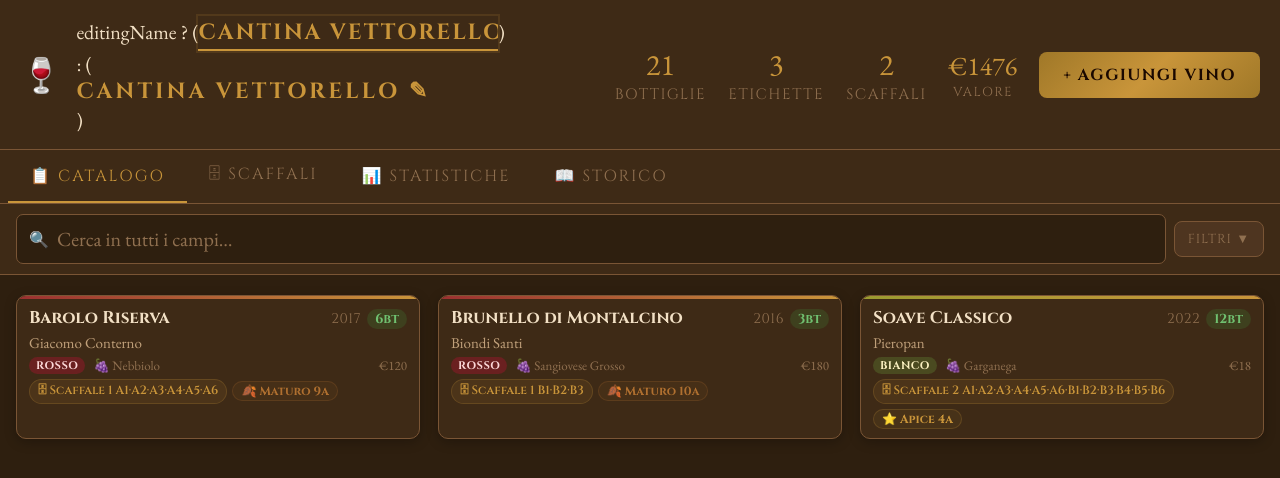
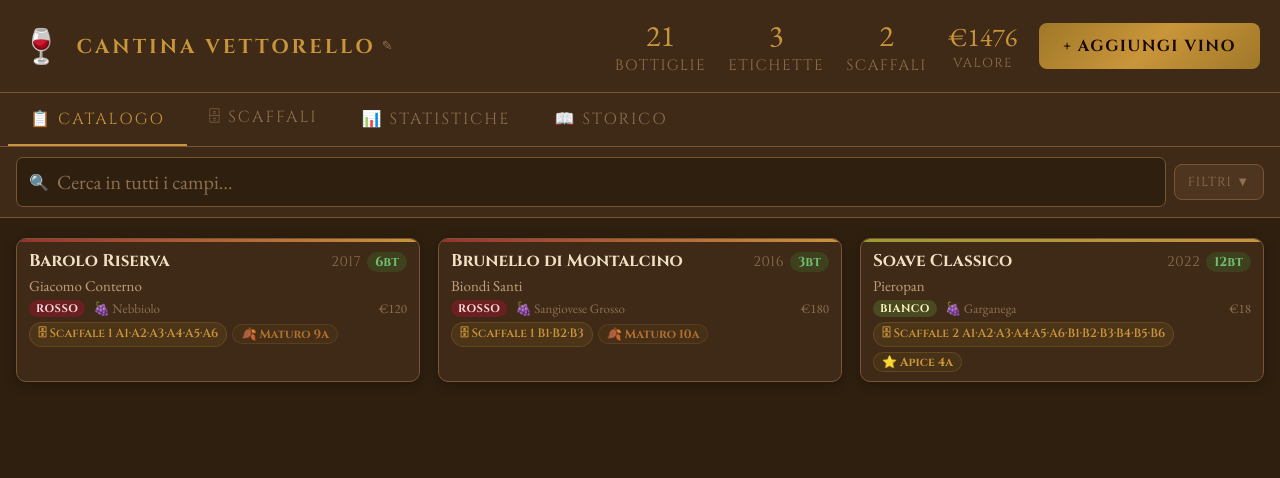
Before and after one commit to mvettore/cantina, a React (Vite) app: page / in a window 1280 px wide. Shown: the top 478 px of the page. Built offline with nearby package versions, Linux system fonts and the light colour scheme.

Commit message:
fix: header nome corretto, ricerca nello storico

```diff
--- a/src/App.jsx
+++ b/src/App.jsx
@@ -297,6 +297,7 @@
   const [logModal, setLogModal] = useState(null); // wine being logged
   const [logEntry, setLogEntry] = useState(null); // current entry being edited
   const [logView, setLogView] = useState("list"); // "list" | "entry"
+  const [logSearch, setLogSearch] = useState("");
   const [viewingEntry, setViewingEntry] = useState(null); // wine to drink from
   const [enriching, setEnriching] = useState(false);
   const [enrichData, setEnrichData] = useState(null);
@@ -734,30 +735,24 @@
         <div style={{ display: "flex", alignItems: "center", gap: 14 }}>
           <span style={{ fontSize: 34 }}>🍷</span>
           <div>
-            editingName ? (
-            <input
-              autoFocus
-              value={cantinaName}
+            {editingName ? (
+              <input autoFocus value={cantinaName}
                 onChange={e => setCantinaName(e.target.value)}
                 onBlur={() => { saveName(cantinaName); setEditingName(false); }}
-              onKeyDown={e => { if (e.key === "Enter") { saveName(cantinaName); setEditingName(false); } if (e.key === "Escape") setEditingName(false); }}
-              style={{ fontFamily: "'Cinzel', serif", fontSize: 22, fontWeight: 700, color: C.gold,
-                letterSpacing: 2, background: "transparent", border: "none",
-                borderBottom: `2px solid ${C.gold}`, outline: "none", padding: "2px 0",
-                width: "100%", maxWidth: 300 }}
+                onKeyDown={e => { if (e.key==="Enter"){saveName(cantinaName);setEditingName(false);} if(e.key==="Escape")setEditingName(false); }}
+                style={{ fontFamily:"'Cinzel',serif", fontSize:20, fontWeight:700, color:C.gold,
+                  letterSpacing:2, background:"transparent", border:"none",
+                  borderBottom:`2px solid ${C.gold}`, outline:"none", padding:"2px 0", width:260 }}
               />
             ) : (
               <h1 className="mobile-header-title"
                 onClick={() => setEditingName(true)}
-              title="Tocca per rinominare"
-              style={{ fontFamily: "'Cinzel', serif", fontSize: 22, fontWeight: 700,
-                color: C.gold, letterSpacing: 3, cursor: "pointer",
-                borderBottom: `1px dashed transparent`,
-                transition: "border-color 0.2s" }}
-              onMouseEnter={e => e.currentTarget.style.borderBottomColor = C.gold}
-              onMouseLeave={e => e.currentTarget.style.borderBottomColor = "transparent"}
-            >{cantinaName} ✎</h1>
-          )
+                style={{ fontFamily:"'Cinzel',serif", fontSize:20, fontWeight:700, color:C.gold,
+                  letterSpacing:3, cursor:"pointer", display:"flex", alignItems:"center", gap:6 }}>
+                {cantinaName}
+                <span style={{fontSize:13,color:C.textFaint,fontWeight:400}}>✎</span>
+              </h1>
+            )}
           </div>
         </div>
         <div style={{ display: "flex", gap: 22, alignItems: "center", flexWrap: "wrap" }}>
@@ -1680,12 +1675,24 @@
       {/* ══════ STORICO VIEW ══════ */}
       {view === "logview" && (
         <div style={{ padding: "20px 16px" }}>
-          <div style={{ display: "flex", justifyContent: "space-between", alignItems: "center", marginBottom: 22 }}>
-            <h2 style={{ fontFamily: "'Cinzel', serif", fontSize: 18, color: C.gold, letterSpacing: 2 }}>STORICO BOTTIGLIE BEVUTE</h2>
-            <div style={{ textAlign: "right" }}>
-              <div style={{ fontSize: 15, color: C.textFaint, fontFamily: "'Cinzel', serif" }}>{log.length} {log.length === 1 ? "bottiglia" : "bottiglie"}</div>
-              <div style={{ fontSize: 12, color: C.textFaint, fontStyle: "italic", marginTop: 2 }}>Tocca una voce per modificarla</div>
-            </div>
+          <div style={{ display: "flex", justifyContent: "space-between", alignItems: "center", marginBottom: 14 }}>
+            <h2 style={{ fontFamily: "'Cinzel', serif", fontSize: 18, color: C.gold, letterSpacing: 2 }}>STORICO BEVUTE</h2>
+            <span style={{ fontSize: 14, color: C.textFaint, fontFamily: "'Cinzel', serif" }}>{log.length} {log.length===1?"bottiglia":"bottiglie"}</span>
+          </div>
+          {/* Search bar */}
+          <div style={{ position: "relative", marginBottom: 16 }}>
+            <span style={{ position: "absolute", left: 13, top: "50%", transform: "translateY(-50%)", color: C.textFaint, fontSize: 15 }}>🔍</span>
+            <input placeholder="Cerca per vino, produttore, note, occasione…"
+              value={logSearch} onChange={e => setLogSearch(e.target.value)}
+              style={{ ...inputStyle, paddingLeft: 38, paddingRight: logSearch ? 36 : 14 }} />
+            {logSearch && (
+              <button onClick={() => setLogSearch("")} style={{
+                position: "absolute", right: 10, top: "50%", transform: "translateY(-50%)",
+                background: C.border, border: "none", borderRadius: "50%",
+                width: 22, height: 22, cursor: "pointer", color: C.text,
+                fontSize: 12, display: "flex", alignItems: "center", justifyContent: "center",
+              }}>✕</button>
+            )}
           </div>
           {log.length === 0 ? (
             <div style={{ textAlign: "center", padding: "60px 20px", color: C.textFaint }}>
@@ -1695,7 +1702,18 @@
             </div>
           ) : (
             <div style={{ display: "flex", flexDirection: "column", gap: 14 }}>
-              {[...log].sort((a,b) => b.date.localeCompare(a.date)).map(entry => (
+              {[...log]
+                .filter(entry => {
+                  if (!logSearch) return true;
+                  const q = logSearch.toLowerCase();
+                  return [
+                    entry.wineName, entry.wineProducer, entry.wineGrape,
+                    entry.wineRegion, entry.occasion, entry.companions,
+                    entry.notes, entry.olfatto_descrizione,
+                    entry.wineYear ? String(entry.wineYear) : "",
+                  ].some(f => f?.toLowerCase().includes(q));
+                })
+                .sort((a,b) => b.date.localeCompare(a.date)).map(entry => (
                 <div key={entry.id}
                   onClick={() => { setLogEntry(entry); setLogModal("edit"); }}
                   style={{ background: C.surface, border: `1px solid ${C.border}`, borderRadius: 10, overflow: "hidden", cursor: "pointer", display: "flex", gap: 0 }}
```
Lines whose indentation alone changed are shown as unchanged.
